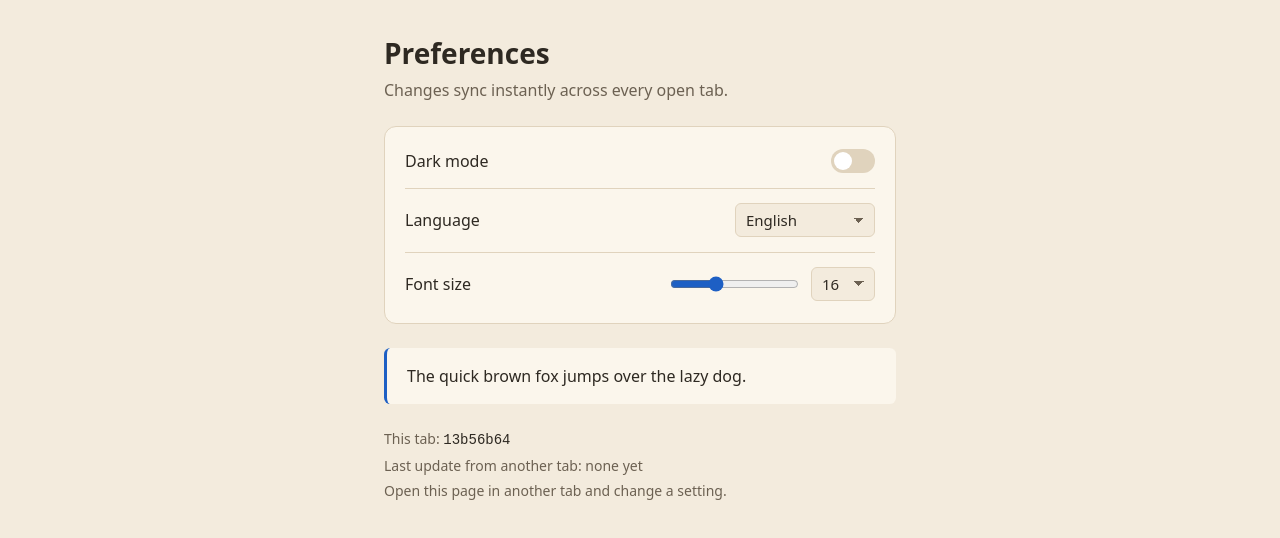
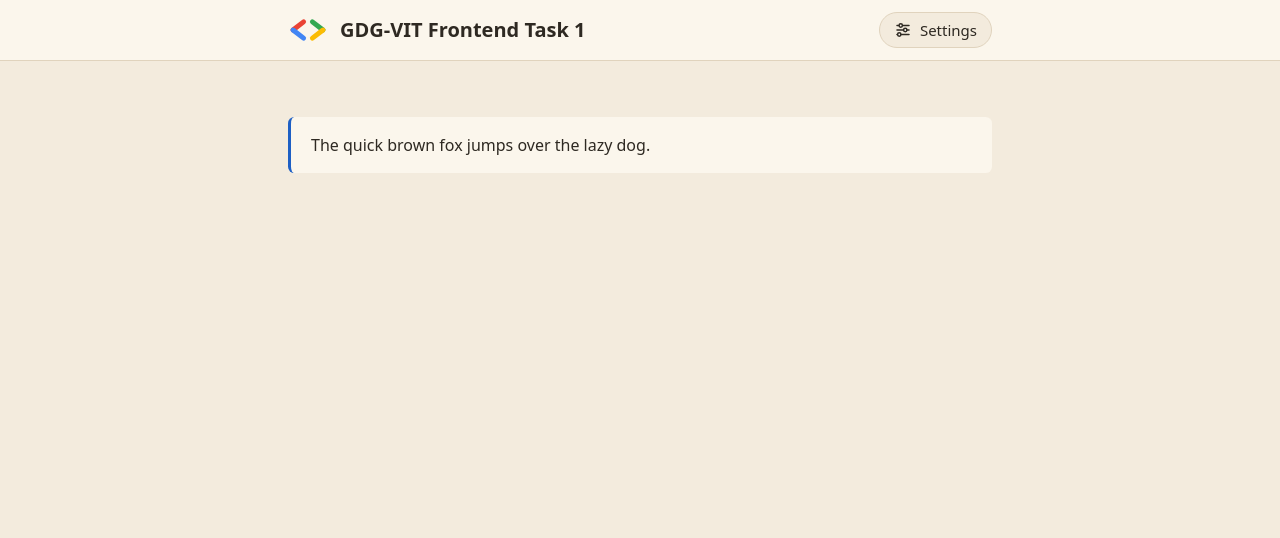
Before and after one commit to ayaankhatri/gdg-task, a website built with Vite: page index.html in a window 1280 px wide. Built offline with nearby package versions, Linux system fonts and the light colour scheme.

Commit message:
feat: add header and move preferences into a settings dialog

```diff
--- a/index.html
+++ b/index.html
@@ -4,7 +4,7 @@
     <meta charset="UTF-8" />
     <meta name="viewport" content="width=device-width, initial-scale=1.0" />
     <meta name="color-scheme" content="light dark" />
-    <title>Preferences</title>
+    <title>GDG-VIT Frontend Task 1</title>
     <style>
       html { background: #f3ebdd; }
       html[data-theme="dark"] { background: #1d1a15; }
--- a/src/main.ts
+++ b/src/main.ts
@@ -1,4 +1,5 @@
 import "./style.css";
+import logoUrl from "./assets/gdg-logo.svg";
 import { LANGUAGE_NAMES, STRINGS } from "./i18n";
 import { FONT_SIZE_MAX, FONT_SIZE_MIN, LANGUAGES, isLanguage, type Settings } from "./settings";
 import { CHANNEL_NAME, STORAGE_KEY, SettingsStore, type ChangeInfo, type Transport } from "./store";
@@ -28,6 +29,24 @@ function element<K extends keyof HTMLElementTagNameMap>(
   return node;
 }
 
+function svg(tag: string, attrs: Record<string, string>, children: SVGElement[] = []): SVGElement {
+  const node = document.createElementNS("http://www.w3.org/2000/svg", tag);
+  for (const [name, value] of Object.entries(attrs)) node.setAttribute(name, value);
+  node.append(...children);
+  return node;
+}
+
+function settingsIcon(): SVGElement {
+  return svg("svg", { viewBox: "0 0 24 24", width: "18", height: "18", "aria-hidden": "true" }, [
+    svg("g", { fill: "none", stroke: "currentColor", "stroke-width": "2", "stroke-linecap": "round" }, [
+      svg("path", { d: "M4 6h16M4 12h16M4 18h16" }),
+      svg("circle", { cx: "9", cy: "6", r: "2.2", fill: "var(--surface)" }),
+      svg("circle", { cx: "15", cy: "12", r: "2.2", fill: "var(--surface)" }),
+      svg("circle", { cx: "7", cy: "18", r: "2.2", fill: "var(--surface)" }),
+    ]),
+  ]);
+}
+
 function applyToDocument(settings: Settings): void {
   const root = document.documentElement;
   root.dataset.theme = settings.darkMode ? "dark" : "light";
@@ -42,7 +61,14 @@ const store = new SettingsStore({
   now: () => performance.timeOrigin + performance.now(),
 });
 
-const title = element("h1");
+const APP_TITLE = "GDG-VIT Frontend Task 1";
+
+const settingsButton = element("button", { type: "button", className: "settings-button" });
+const settingsButtonLabel = element("span");
+settingsButton.append(settingsIcon(), settingsButtonLabel);
+
+const title = element("h2", { id: "settings-title" });
+const closeButton = element("button", { type: "button", className: "close-button", textContent: "×" });
 const subtitle = element("p", { className: "subtitle" });
 
 const darkMode = element("input", { type: "checkbox", id: "dark-mode", className: "switch" });
@@ -78,9 +104,8 @@ const tabInfo = element("span");
 const syncInfo = element("span");
 const hint = element("span");
 
-document.getElementById("app")!.replaceWith(
-  element("main", {}, [
-    title,
+const settingsDialog = element("dialog", { className: "settings" }, [
+  element("div", { className: "settings-header" }, [title, closeButton]),
   subtitle,
   element("section", { className: "card" }, [
     element("div", { className: "row" }, [darkLabel, darkMode]),
@@ -90,9 +115,20 @@ document.getElementById("app")!.replaceWith(
       element("div", { className: "slider" }, [fontSize, fontSizeValue]),
     ]),
   ]),
-    preview,
-    element("footer", { className: "status" }, [tabInfo, syncInfo, hint]),
+  element("div", { className: "status" }, [tabInfo, syncInfo, hint]),
+]);
+settingsDialog.setAttribute("aria-labelledby", "settings-title");
+
+document.getElementById("app")!.replaceWith(
+  element("header", { className: "site-header" }, [
+    element("div", { className: "brand" }, [
+      element("img", { src: logoUrl, alt: "GDG logo", className: "brand-logo" }),
+      element("h1", { textContent: APP_TITLE }),
     ]),
+    settingsButton,
+  ]),
+  element("main", {}, [preview]),
+  settingsDialog,
 );
 
 let lastSync: ChangeInfo | undefined;
@@ -100,7 +136,9 @@ let lastSync: ChangeInfo | undefined;
 function render(settings: Settings): void {
   const strings = STRINGS[settings.language];
   applyToDocument(settings);
-  document.title = strings.title;
+  document.title = APP_TITLE;
+  settingsButtonLabel.textContent = strings.settings;
+  closeButton.setAttribute("aria-label", strings.close);
   title.textContent = strings.title;
   subtitle.textContent = strings.subtitle;
   darkLabel.textContent = strings.darkMode;
@@ -119,6 +157,12 @@ function render(settings: Settings): void {
     lastSync?.latencyMs !== undefined ? `${lastSync.latencyMs.toFixed(1)} ms` : lastSync ? "storage" : strings.noSyncYet;
   syncInfo.textContent = `${strings.lastSync}: ${syncText}`;
 }
+
+settingsButton.addEventListener("click", () => settingsDialog.showModal());
+closeButton.addEventListener("click", () => settingsDialog.close());
+settingsDialog.addEventListener("click", (event) => {
+  if (event.target === settingsDialog) settingsDialog.close();
+});
 
 darkMode.addEventListener("change", () => store.update("darkMode", darkMode.checked));
 language.addEventListener("change", () => {
--- a/src/style.css
+++ b/src/style.css
@@ -38,18 +38,108 @@ body {
 }
 
 main {
-  max-width: 34rem;
+  max-width: 46rem;
   margin: 0 auto;
   padding: 2rem 1rem;
 }
 
-h1 {
-  margin: 0 0 0.25rem;
-  font-size: 1.75rem;
+.site-header {
+  position: sticky;
+  top: 0;
+  z-index: 1;
+  display: flex;
+  align-items: center;
+  justify-content: space-between;
+  gap: 1rem;
+  padding: 0.75rem max(1rem, calc((100% - 46rem) / 2 + 1rem));
+  background: var(--surface);
+  border-bottom: 1px solid var(--border);
+}
+
+.brand {
+  display: flex;
+  align-items: center;
+  gap: 0.75rem;
+  min-width: 0;
+}
+
+.brand-logo {
+  width: 2.5rem;
+  height: auto;
+  flex: none;
+}
+
+.brand h1 {
+  margin: 0;
+  font-size: 1.25rem;
+  line-height: 1.2;
+}
+
+.settings-button,
+.close-button {
+  flex: none;
+  display: inline-flex;
+  align-items: center;
+  gap: 8px;
+  height: 36px;
+  padding: 0 14px;
+  font: inherit;
+  font-size: 15px;
+  color: var(--text);
+  background: var(--bg);
+  border: 1px solid var(--border);
+  border-radius: 999px;
+  cursor: pointer;
+}
+
+.settings-button:hover,
+.close-button:hover {
+  border-color: var(--accent);
+}
+
+.settings-button:focus-visible,
+.close-button:focus-visible {
+  outline: 2px solid var(--accent);
+  outline-offset: 2px;
+}
+
+.settings {
+  width: min(460px, calc(100vw - 32px));
+  max-height: calc(100vh - 32px);
+  padding: 20px 24px 24px;
+  color: var(--text);
+  background: var(--bg);
+  border: 1px solid var(--border);
+  border-radius: 16px;
+  box-shadow: 0 20px 50px rgba(40, 30, 15, 0.25);
+}
+
+.settings::backdrop {
+  background: rgba(30, 24, 15, 0.45);
+}
+
+.settings-header {
+  display: flex;
+  align-items: center;
+  justify-content: space-between;
+  gap: 1rem;
+}
+
+.settings-header h2 {
+  margin: 0;
+  font-size: 1.4rem;
+}
+
+.close-button {
+  width: 36px;
+  padding: 0;
+  justify-content: center;
+  font-size: 22px;
+  line-height: 1;
 }
 
 .subtitle {
-  margin: 0 0 1.5rem;
+  margin: 0.25rem 0 1rem;
   color: var(--muted);
 }
 
@@ -166,6 +256,7 @@ input[type="range"]:focus-visible {
 }
 
 .status {
+  margin-top: 1rem;
   display: grid;
   gap: 0.25rem;
   color: var(--muted);
```
Lines whose indentation alone changed are shown as unchanged.
